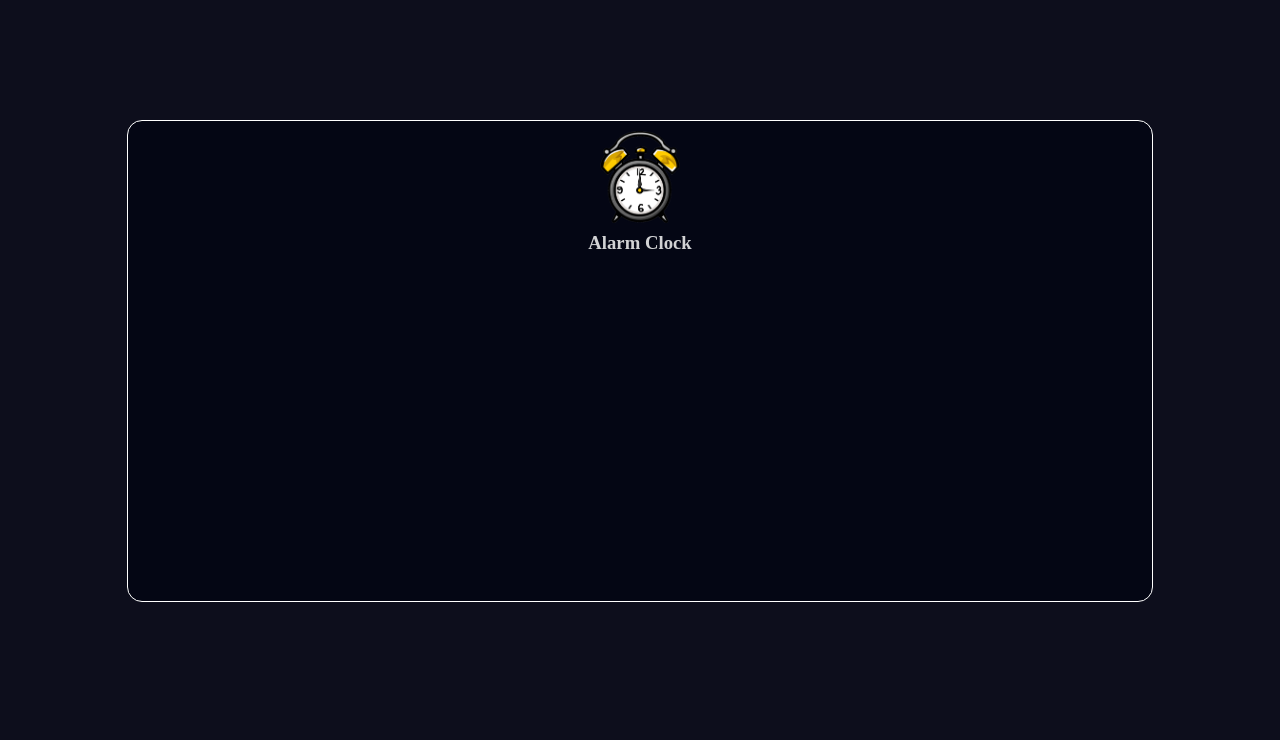
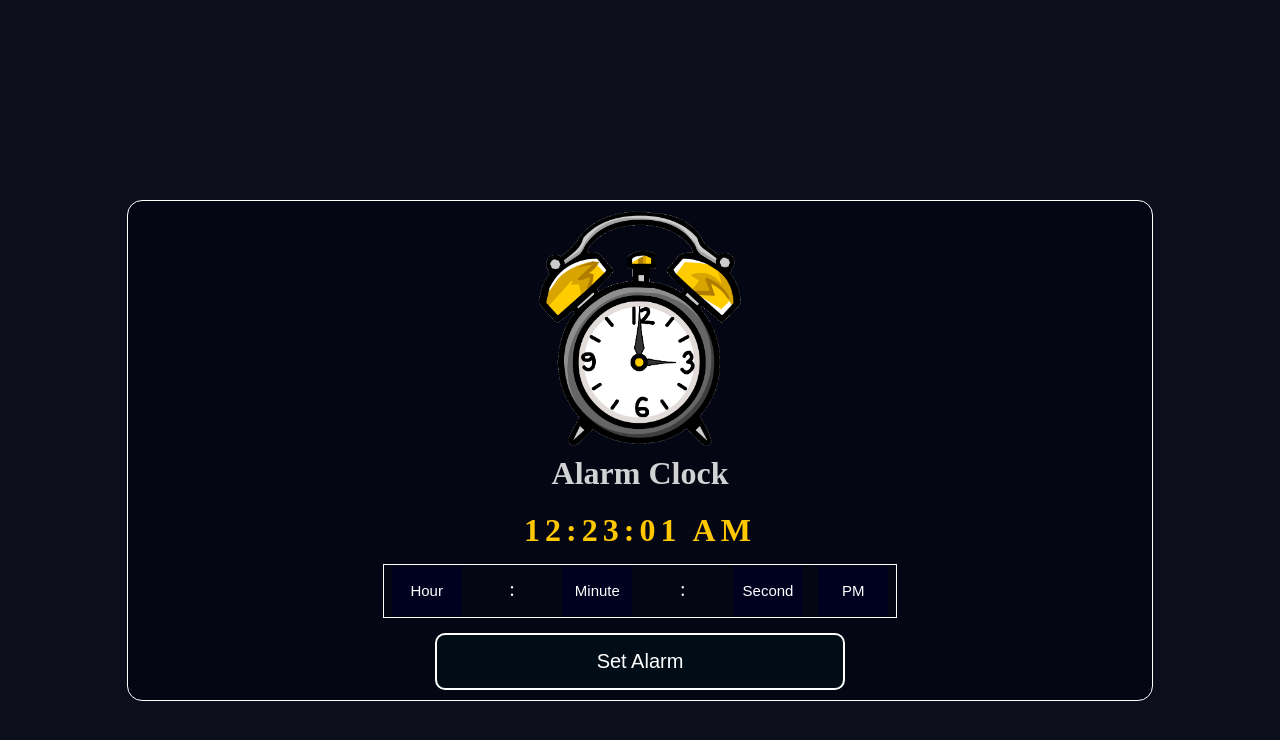
Before and after one commit to Jaimin78/Alarm-Clock, a plain HTML site: page index.html in a window 1280 px wide. Drawn offline with Linux system fonts and the light colour scheme.

Commit message:
Front-End Done

```diff
--- a/index.html
+++ b/index.html
@@ -10,13 +10,47 @@
 
 <body>
   <div class="container">
+
     <div class="header">
        <img src="clock.png" />
-       <h3>Alarm Clock</h3>
+       <h1>Alarm Clock</h1>
     </div>
+
     <div class="current-time">
+      <h1>12:23:01 AM</h1>
+    </div>
 
+    <div class="option">
+      <div>
+         <select id="hour" name="hour">
+           <option>Hour</option>
+         </select>
+      </div>
+      <div class="span"><span>:</span></div>
+      <div>
+         <select id="minute" name="minute">
+           <option>Minute</option>
+         </select>
+      </div>
+      <div class="span"><span>:</span></div>
+      <div>
+         <select id="second" name="second">
+           <option>Second</option>
+         </select>
+      </div>
+
+      <div>
+         <select id="timezone" name="timezone">
+           <option>PM</option>
+           <option>AM</option>
+         </select>
+      </div>
     </div>
+
+    <div class="btn">
+      <button>Set Alarm</button>
+    </div>
+
   </div>
   <script src="script.js"></script>
 
--- a/script.js
+++ b/script.js
@@ -0,0 +1,30 @@
+//Adding Options to Select
+const getOptions = () => {
+  let addHour = document.getElementById('hour');
+  let addMinute = document.getElementById('minute');
+  let addSecond = document.getElementById('second');
+  let i;
+  for(i=0; i<60; i++)
+    {
+
+     i<9?
+       addMinute.add(new Option(`0${i+1}`))
+       :
+       addMinute.add(new Option(i+1))
+
+     i<9?
+       addSecond.add(new Option(`0${i+1}`))
+       :
+       addSecond.add(new Option(i+1))
+
+    }
+
+   for(i=0; i<12; i++)
+     {
+       i<9?
+         addHour.add(new Option(`0${i+1}`))
+         :
+         addHour.add(new Option(i+1))
+     }
+}
+getOptions()
--- a/style.css
+++ b/style.css
@@ -11,10 +11,10 @@ html, body {
 
 .container {
    position:relative;
-   top:15%;
+   top:25%;
    display: flex;
    width:80%;
-   height:60%;
+   /*height:400px;*/
    margin:auto;
    flex-direction:column;
    background-color:#040614;
@@ -29,10 +29,92 @@ html, body {
 }
 
 .header img{
-  width:80px;
+  width:20%;
 }
 
-.header h3{
+.header h1{
   color:#f2f2f2dd;
   padding:5px;
 }
+
+.current-time{
+  width:100%;
+}
+
+.current-time h1{
+  color:#ffc800;
+  text-align:center;
+  letter-spacing:5px;
+  padding:5px;
+  margin-bottom:5px;
+}
+
+.option{
+  width:50%;
+  display:flex;
+  margin:5px auto;
+  border:1px solid white;
+  justify-content:center;
+}
+
+.option div{
+  width:100%;
+  text-align:center;
+}
+
+.span{
+  height:100%;
+}
+
+.span span{
+  position:relative;
+  top:13px;
+  color:white;
+  font-size:20px;
+}
+
+.option div select{
+  width:70px;
+  height:50px;
+  padding:5px;
+  margin:1px;
+  font-size:15px;
+  background-color:#00011f;
+  border:none;
+  outline:none;
+  color:white;
+  text-align:center;
+  -webkit-appearance: none;
+  -moz-appearance: none;
+  text-overflow: '..';
+}
+
+.btn{
+  width:100%;
+  text-align:center;
+  margin:10px 0;
+}
+
+.btn button{
+  width:40%;
+  padding:15px 0;
+  background-color:#000d17;
+  border:2px solid white;
+  color:white;
+  font-size:20px;
+  border-radius:10px;
+}
+
+.btn button:hover{
+  background-color:#151521;
+}
+
+@media only screen and (max-width: 600px) {
+  .option{
+    width:90%;
+  }
+
+  .btn button{
+    width:90%;
+  }
+}
```
